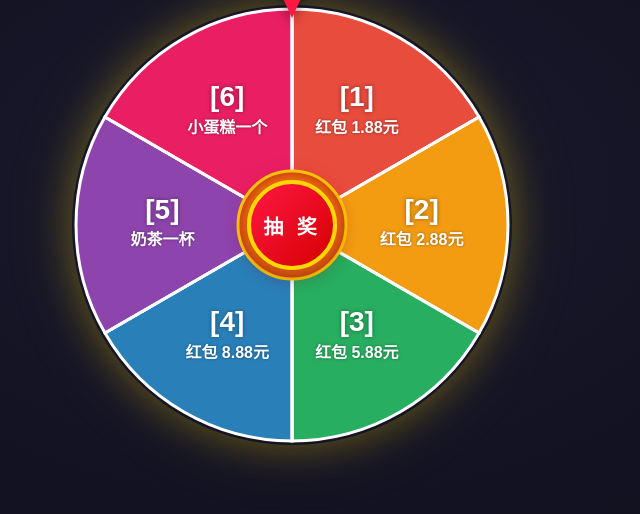
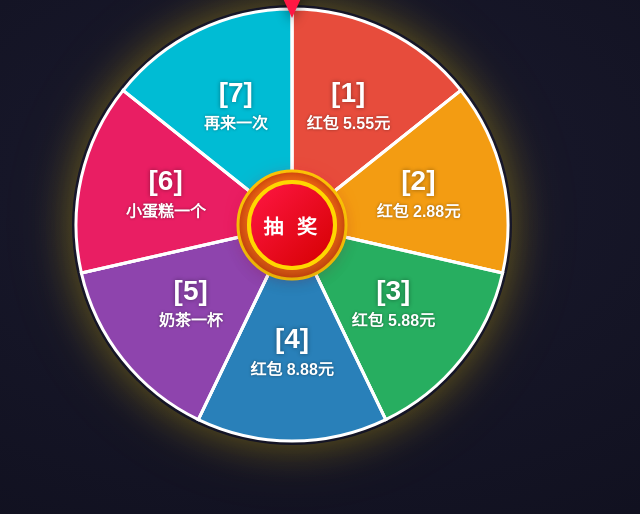
Before and after one commit to 23fz672/lucky-wheel, a plain HTML site: page index.html in a window 1280 px wide. Shown: the part 216-730 px from the top of the page, without its empty margins (348-988 px from the left). Drawn offline with Linux system fonts and the light colour scheme.

Commit message:
feat: update to 7 prizes, replace 1.88 with 5.55, add try again

```diff
--- a/index.html
+++ b/index.html
@@ -223,14 +223,15 @@
 <script>
 // ==================== 数据 ====================
 var prizes = [
-  { name: '红包 1.88元', icon: '🧧', color: '#E74C3C' },
+  { name: '红包 5.55元', icon: '🧧', color: '#E74C3C' },
   { name: '红包 2.88元', icon: '🧧', color: '#F39C12' },
   { name: '红包 5.88元', icon: '💵', color: '#27AE60' },
   { name: '红包 8.88元', icon: '💰', color: '#2980B9' },
   { name: '奶茶一杯',   icon: '🧋', color: '#8E44AD' },
-  { name: '小蛋糕一个', icon: '🍰', color: '#E91E63' }
+  { name: '小蛋糕一个', icon: '🍰', color: '#E91E63' },
+  { name: '再来一次',   icon: '🔄', color: '#00BCD4' }
 ];
-var n = 6;
+var n = 7;
 var segAngle = (2 * Math.PI) / n;
 
 // ==================== Canvas ====================
```
